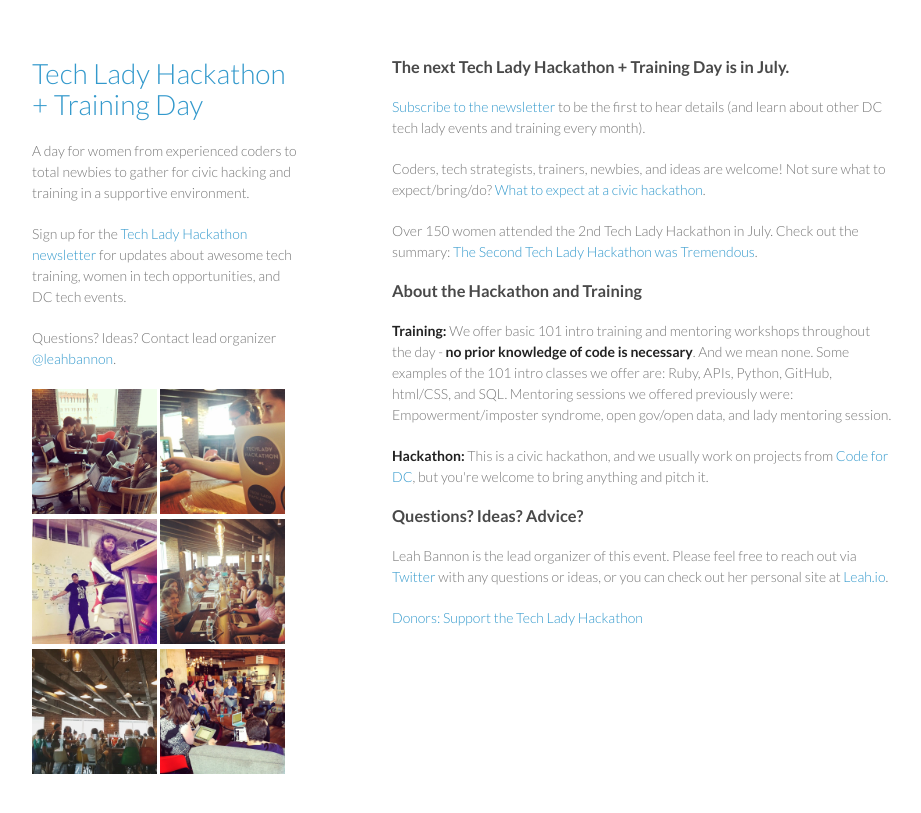
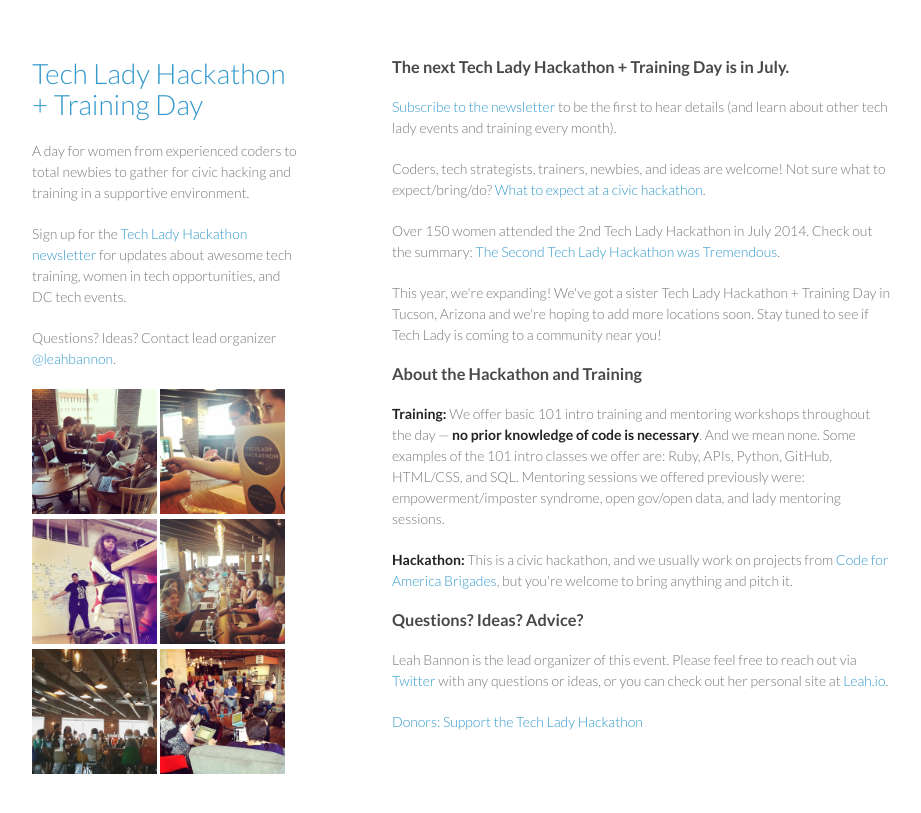
Before and after one commit to leahbannon/techladyhackathon, a Jekyll site: the page built from pages/index.html, in a window 1280 px wide. Shown: the top 813 px of the page, without its empty margins (178-1099 px from the left). Built offline with Jekyll 4.4.1, drawn with Linux system fonts in a browser that asks for light colours.

Commit message:
Suggests new language for homepage regarding locations. Changes usual projects from code for dc to code for america.

```diff
--- a/pages/index.html
+++ b/pages/index.html
@@ -5,17 +5,19 @@ permalink: /
 ---
 
 <h3>The next Tech Lady Hackathon + Training Day is in July.</h3>
-<p><a href="{{ site.baseurl }}/newsletter/">Subscribe to the newsletter</a> to be the first to hear details (and learn about other DC tech lady events and training every month).</p>
+<p><a href="{{ site.baseurl }}/newsletter/">Subscribe to the newsletter</a> to be the first to hear details (and learn about other tech lady events and training every month).</p>
 
 <p>Coders, tech strategists, trainers, newbies, and ideas are welcome! Not sure what to expect/bring/do? <a href="https://github.com/leahbannon/old-leah-website/blob/master/_posts/2014-07-23-what-to-expect-at-a-hackathon.md">What to expect at a civic hackathon</a>.</p>
 
-<p>Over 150 women attended the 2nd Tech Lady Hackathon in July. Check out the summary: <a href="http://codefordc.org/blog/2014/07/28/techlady-hackathon-recap.html">The Second Tech Lady Hackathon was Tremendous</a>.</p>
+<p>Over 150 women attended the 2nd Tech Lady Hackathon in July 2014. Check out the summary: <a href="http://codefordc.org/blog/2014/07/28/techlady-hackathon-recap.html">The Second Tech Lady Hackathon was Tremendous</a>.</p>
+
+<p>This year, we're expanding! We've got a sister Tech Lady Hackathon + Training Day in Tucson, Arizona and we're hoping to add more locations soon. Stay tuned to see if Tech Lady is coming to a community near you!</p>
 
 <h3>About the Hackathon and Training</h3>
 
-<p><strong>Training:</strong> We offer basic 101 intro training and mentoring workshops throughout the day - <strong>no prior knowledge of code is necessary</strong>. And we mean none. Some examples of the 101 intro classes we offer are: Ruby, APIs, Python, GitHub, html/CSS, and SQL. Mentoring sessions we offered previously were: Empowerment/imposter syndrome, open gov/open data, and lady mentoring session.</p>
+<p><strong>Training:</strong> We offer basic 101 intro training and mentoring workshops throughout the day — <strong>no prior knowledge of code is necessary</strong>. And we mean none. Some examples of the 101 intro classes we offer are: Ruby, APIs, Python, GitHub, HTML/CSS, and SQL. Mentoring sessions we offered previously were: empowerment/imposter syndrome, open gov/open data, and lady mentoring sessions.</p>
 
-<p><strong>Hackathon:</strong> This is a civic hackathon, and we usually work on projects from <a href="http://codefordc.org">Code for DC</a>, but you're welcome to bring anything and pitch it.</p>
+<p><strong>Hackathon:</strong> This is a civic hackathon, and we usually work on projects from <a href="http://www.codeforamerica.org/brigade/">Code for America Brigades</a>, but you're welcome to bring anything and pitch it.</p>
 
 <h3>Questions? Ideas? Advice?</h3>
 <p>Leah Bannon is the lead organizer of this event. Please feel free to reach out via <a href="http://twitter.com/leahbannon">Twitter</a> with any questions or ideas, or you can check out her personal site at <a href="http://leah.io">Leah.io</a>.</p>
```
